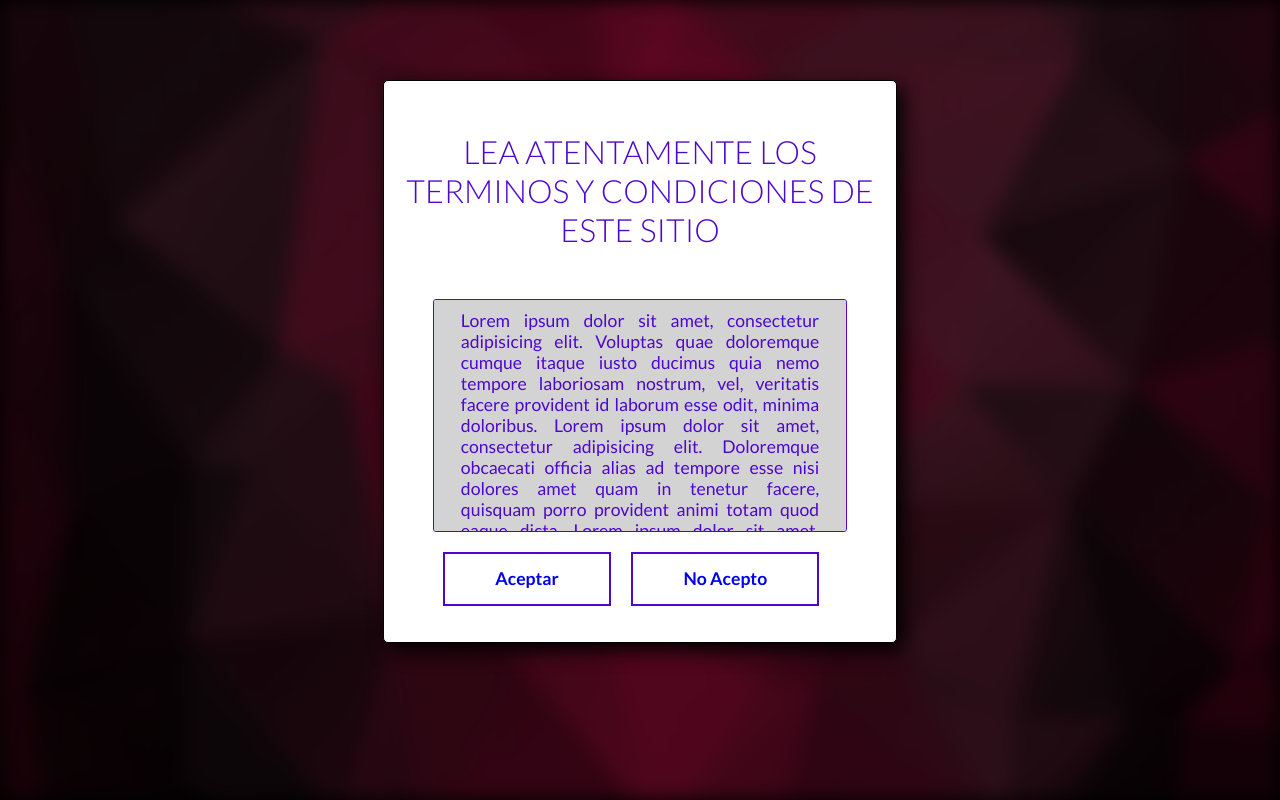
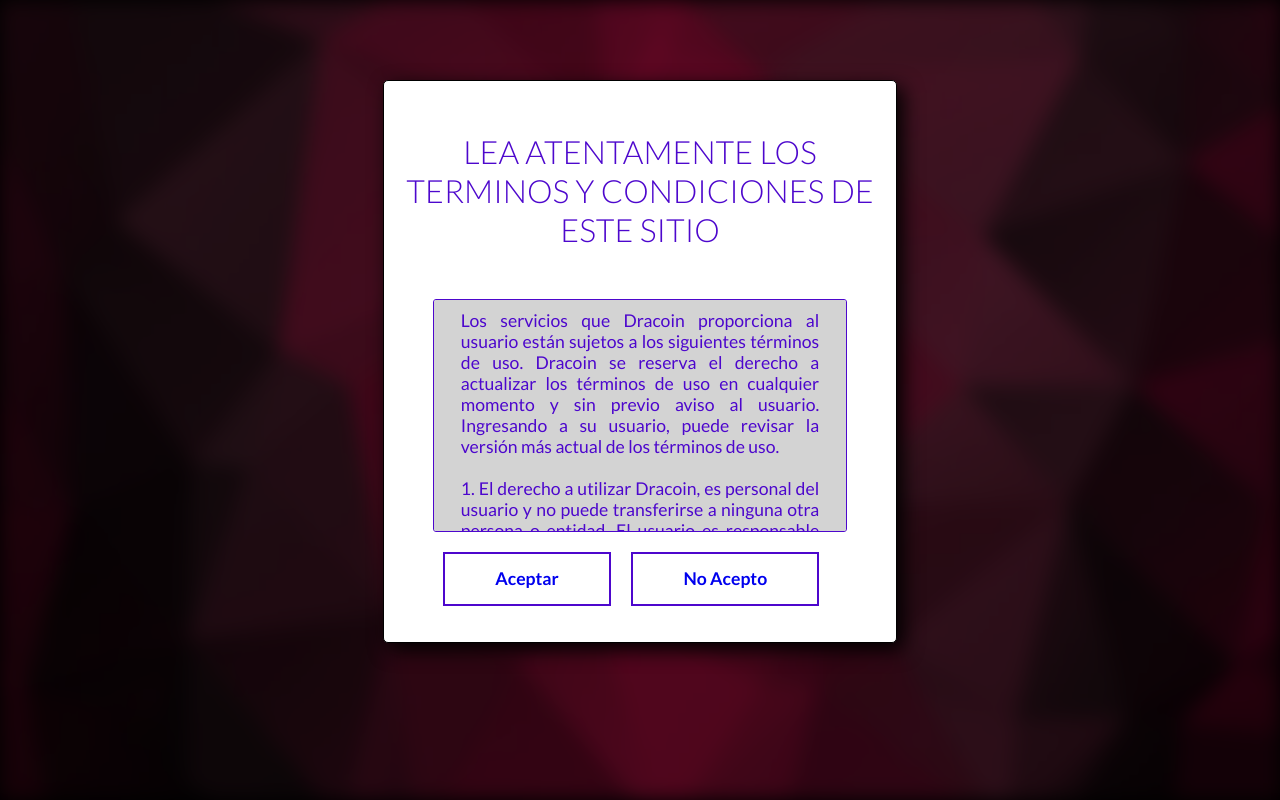
Before and after one commit to Darktowers/Dracoinn, a PHP site: page /politicas.html in a window 1280 px wide. Run offline with PHP 8.4, Linux system fonts and the light colour scheme.

Commit message:
Avisos de error

```diff
--- a/politicas.html
+++ b/politicas.html
@@ -22,7 +22,16 @@
 
 					<div class="politicas">
 
-						<textarea name="politicas" id="" cols="40" rows="10" disabled>Lorem ipsum dolor sit amet, consectetur adipisicing elit. Voluptas quae doloremque cumque itaque iusto ducimus quia nemo tempore laboriosam nostrum, vel, veritatis facere provident id laborum esse odit, minima doloribus. Lorem ipsum dolor sit amet, consectetur adipisicing elit. Doloremque obcaecati officia alias ad tempore esse nisi dolores amet quam in tenetur facere, quisquam porro provident animi totam quod eaque dicta. Lorem ipsum dolor sit amet, consectetur adipisicing elit. Maiores quod, sit repellat porro nam esse minima rerum doloremque libero deleniti earum quo repellendus repudiandae natus cumque similique sint dicta ratione.
+						<textarea name="politicas" id="" cols="40" rows="10" disabled>Los servicios que Dracoin proporciona al usuario están sujetos a los siguientes términos de uso. Dracoin se reserva el derecho a actualizar los términos de uso en cualquier momento y sin previo aviso al usuario. Ingresando a su usuario, puede revisar la versión más actual de los términos de uso.
+
+1. El derecho a utilizar Dracoin, es personal del usuario y no puede transferirse a ninguna otra persona o entidad. El usuario es responsable de todo uso de la cuenta del mismo y de asegurarse que todo uso de la cuenta del usuario cumple íntegramente con las disposiciones de este acuerdo. El usuario será responsable de proteger la confidencialidad de las contraseñas.
+2. Dracoin tendrá derecho en cualquier momento a cambiar o suspender cualquier aspecto o característica de la página.
+3. El usuario no deberá publicar ni transmitir a través de Dracoin, ningún material ningún material que viole o transgreda de alguna manera los derechos de otras personas, que sea ilegal, amenazador, difamatorio que invada los derechos a la privacidad o publicidad
+4.  El usuario también elegirá una contraseña y un nombre de usuario. Este es totalmente responsable de conservar la confidencialidad de su cuenta y contraseña. Además, el usuario es completamente responsable de todas y cada una de las actividades que se llevan a cabo a través de su cuenta. El usuario acepta notificar inmediatamente a Dracoin, sobre cualquier uso no autorizado de su cuenta o de cualquier otro peligro contra la seguridad. Dracoin no será responsable de ninguna pérdida en la que pudiera incurrir el usuario como resultado de que otra persona utilice su cuenta o contraseña, con o sin  su conocimiento.
+5. El usuario es el único responsable de manejar cada una de sus tarjetas y asignarlas. Cada usuario da libre uso a cada una de ellas y es el único que puede asignarlas a otros usuarios,  Dracoin no se hace responsable de recaudar dinero ni de ser intermediario para estas asignaciones.
+
+
+
 
 						</textarea>
 					</div>
--- a/stylus/estilos.styl
+++ b/stylus/estilos.styl
@@ -72,6 +72,22 @@ body
 	color #4d07cd
 ::-moz-placeholder
 	color #4d07cd
+.message
+	display none
+	height 27px
+	background none repeat scroll 0% 0% #4d07cd
+	width 100%
+	position absolute
+	h3
+		margin 0
+		color white
+	.cerrar
+		position absolute
+		top 5px
+		left 5px
+		color white
+		cursor pointer
+
 
 .back
 	height 100%
@@ -114,6 +130,7 @@ body
 			text-align center
 			background #fff
 			box-shadow 6px 7px 20px
+			padding-bottom 20px
 			span
 				margin-right 0.5em
 			a
```
Also changed, not shown: index.php (+11 -0 lines), css/estilos.css.
